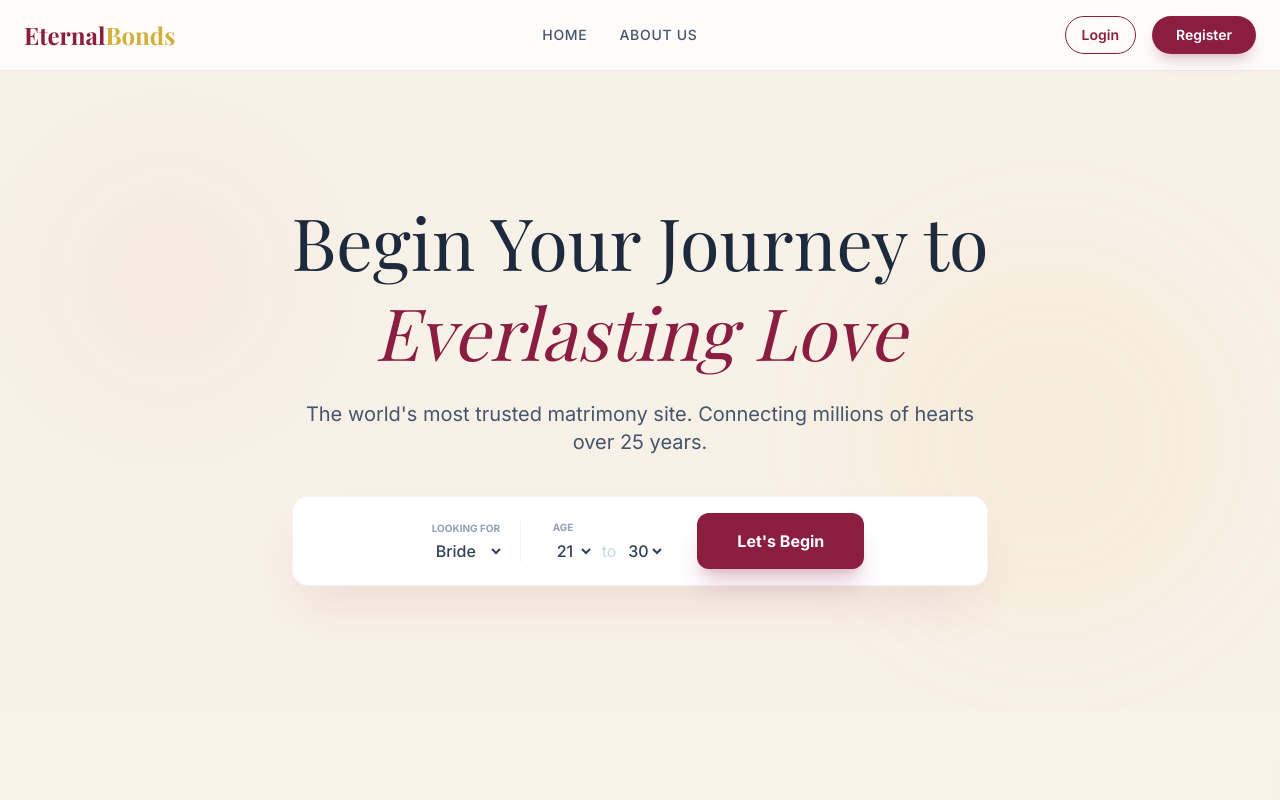
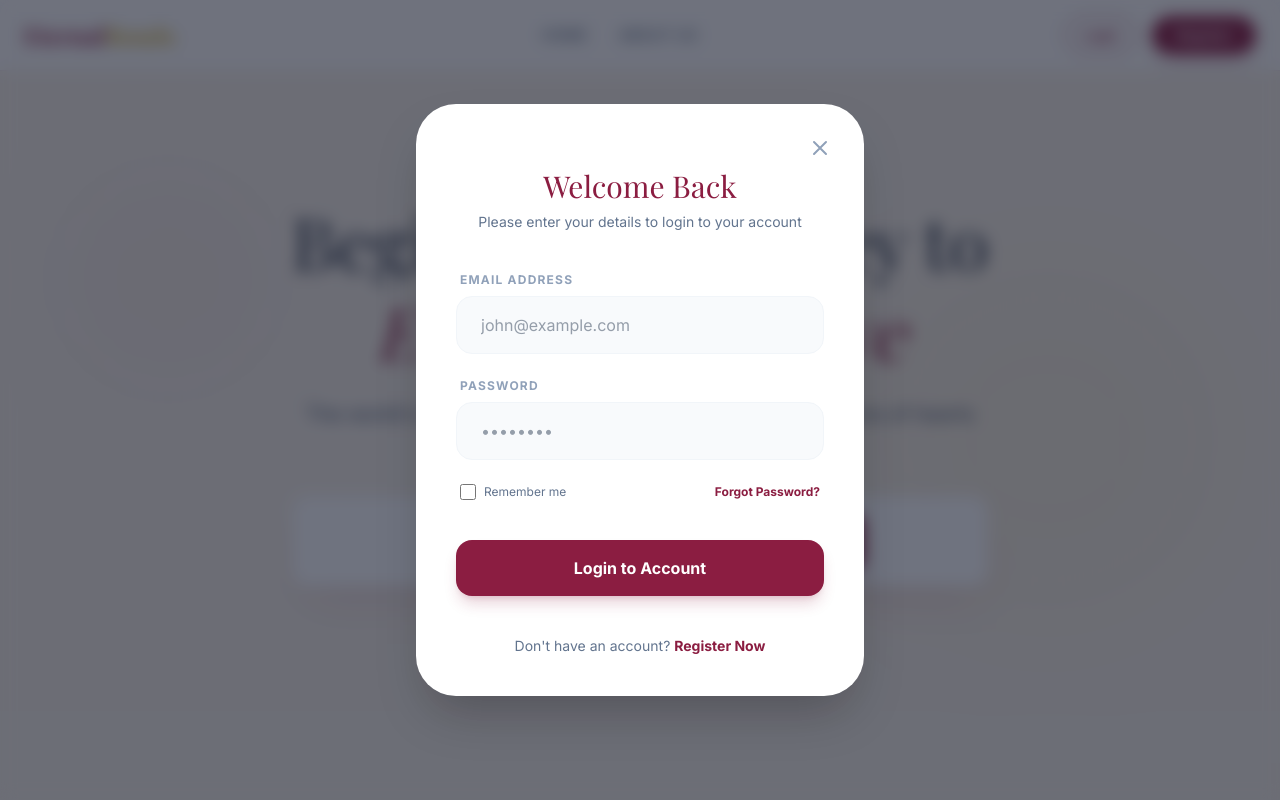
Before and after one commit to shivamsahu7/sahu-fe, a React (Vite) app: page / in a window 1280 px wide. Both pictures are taken after a click on the button "Login". Shown: the top 800 px of the page. Built offline with nearby package versions, Linux system fonts and the light colour scheme; a web font is replaced by a local one.

Commit message:
feat: implement Login API integration with AuthService and Login modal

```diff
--- a/src/App.jsx
+++ b/src/App.jsx
@@ -1,7 +1,15 @@
-import { useState } from 'react'
+import { useState, useEffect } from 'react'
+import Login from './components/auth/Login'
 import './App.css'
 
 function App() {
+  const [isLoginOpen, setIsLoginOpen] = useState(false);
+  const [isLoggedIn, setIsLoggedIn] = useState(false);
+
+  const handleLoginSuccess = () => {
+    setIsLoggedIn(true);
+    // You could also store a token here if the API returned one
+  };
   return (
     <div className="min-h-screen font-sans bg-brand-accent">
       {/* Navbar */}
@@ -14,12 +22,26 @@ function App() {
           <a href="#about" className="hover:text-brand-primary transition-colors">About Us</a>
         </div>
         <div className="flex gap-4">
-          <button className="px-4 py-2 text-sm font-semibold border border-brand-primary text-brand-primary rounded-full hover:bg-brand-primary hover:text-white transition-all cursor-pointer">
-            Login
-          </button>
-          <button className="px-6 py-2 text-sm font-semibold bg-brand-primary text-white rounded-full shadow-lg shadow-brand-primary/20 hover:scale-105 transition-transform cursor-pointer">
-            Register
-          </button>
+          {isLoggedIn ? (
+            <button className="px-6 py-2 text-sm font-semibold bg-brand-primary text-white rounded-full shadow-lg shadow-brand-primary/20 hover:scale-105 transition-transform cursor-pointer flex items-center gap-2">
+              <svg className="w-4 h-4" fill="none" stroke="currentColor" viewBox="0 0 24 24">
+                <path strokeLinecap="round" strokeLinejoin="round" strokeWidth="2" d="M16 7a4 4 0 11-8 0 4 4 0 018 0zM12 14a7 7 0 00-7 7h14a7 7 0 00-7-7z" />
+              </svg>
+              My Profile
+            </button>
+          ) : (
+            <>
+              <button
+                onClick={() => setIsLoginOpen(true)}
+                className="px-4 py-2 text-sm font-semibold border border-brand-primary text-brand-primary rounded-full hover:bg-brand-primary hover:text-white transition-all cursor-pointer"
+              >
+                Login
+              </button>
+              <button className="px-6 py-2 text-sm font-semibold bg-brand-primary text-white rounded-full shadow-lg shadow-brand-primary/20 hover:scale-105 transition-transform cursor-pointer">
+                Register
+              </button>
+            </>
+          )}
         </div>
       </nav>
 
@@ -281,6 +303,13 @@ function App() {
           © 2026 Eternal Bonds Matrimony. All rights reserved.
         </div>
       </footer>
+
+      {/* Auth Modals */}
+      <Login
+        isOpen={isLoginOpen}
+        onClose={() => setIsLoginOpen(false)}
+        onAuthSuccess={handleLoginSuccess}
+      />
     </div>
   )
 }
--- /dev/null
+++ b/src/components/auth/Login.jsx
@@ -0,0 +1,119 @@
+import React, { useState } from 'react';
+import { login } from '../../services/authService';
+
+const Login = ({ isOpen, onClose, onAuthSuccess }) => {
+  const [email, setEmail] = useState('');
+  const [password, setPassword] = useState('');
+  const [error, setError] = useState('');
+  const [loading, setLoading] = useState(false);
+
+  if (!isOpen) return null;
+
+  const handleSubmit = async (e) => {
+    e.preventDefault();
+    setError('');
+    setLoading(true);
+
+    try {
+      await login(email, password);
+      onAuthSuccess();
+      onClose();
+    } catch (err) {
+      setError(err.message || 'Invalid email or password. Please try again.');
+    } finally {
+      setLoading(false);
+    }
+  };
+
+  return (
+    <div className="fixed inset-0 z-[100] flex items-center justify-center p-6 bg-slate-900/60 backdrop-blur-sm">
+      <div className="bg-white w-full max-w-md rounded-[2.5rem] overflow-hidden shadow-2xl relative animate-in fade-in zoom-in duration-300">
+        {/* Close Button */}
+        <button
+          onClick={onClose}
+          className="absolute top-6 right-6 p-2 rounded-full hover:bg-slate-100 transition-colors z-10"
+        >
+          <svg className="w-6 h-6 text-slate-400" fill="none" stroke="currentColor" viewBox="0 0 24 24">
+            <path strokeLinecap="round" strokeLinejoin="round" strokeWidth="2" d="M6 18L18 6M6 6l12 12" />
+          </svg>
+        </button>
+
+        <div className="p-10 pt-16">
+          <div className="text-center mb-10">
+            <h2 className="text-3xl font-serif text-brand-primary mb-2">Welcome Back</h2>
+            <p className="text-slate-500 text-sm">Please enter your details to login to your account</p>
+          </div>
+
+          {error && (
+            <div className="bg-red-50 border border-red-100 text-red-600 text-xs p-4 rounded-xl mb-6 flex items-center gap-3">
+              <svg className="w-5 h-5 flex-shrink-0" fill="currentColor" viewBox="0 0 20 20">
+                <path fillRule="evenodd" d="M18 10a8 8 0 11-16 0 8 8 0 0116 0zm-7 4a1 1 0 11-2 0 1 1 0 012 0zm-1-9a1 1 0 00-1 1v4a1 1 0 102 0V6a1 1 0 00-1-1z" clipRule="evenodd" />
+              </svg>
+              {error}
+            </div>
+          )}
+
+          <form onSubmit={handleSubmit} className="space-y-6">
+            <div>
+              <label className="block text-xs font-bold text-slate-400 uppercase tracking-widest mb-2 ml-1">Email Address</label>
+              <input
+                type="email"
+                value={email}
+                onChange={(e) => setEmail(e.target.value)}
+                autoComplete="email"
+                required
+                className="w-full px-6 py-4 bg-slate-50 border border-slate-100 rounded-2xl focus:outline-none focus:ring-2 focus:ring-brand-primary/20 focus:border-brand-primary transition-all text-slate-700"
+                placeholder="john@example.com"
+              />
+            </div>
+
+            <div>
+              <label className="block text-xs font-bold text-slate-400 uppercase tracking-widest mb-2 ml-1">Password</label>
+              <input
+                type="password"
+                value={password}
+                onChange={(e) => setPassword(e.target.value)}
+                autoComplete="current-password"
+                required
+                className="w-full px-6 py-4 bg-slate-50 border border-slate-100 rounded-2xl focus:outline-none focus:ring-2 focus:ring-brand-primary/20 focus:border-brand-primary transition-all text-slate-700"
+                placeholder="••••••••"
+              />
+            </div>
+
+            <div className="flex items-center justify-between text-xs px-1">
+              <label className="flex items-center gap-2 text-slate-500 cursor-pointer">
+                <input type="checkbox" className="w-4 h-4 rounded border-slate-300 text-brand-primary focus:ring-brand-primary/20 transition-all" />
+                Remember me
+              </label>
+              <a href="#" className="text-brand-primary font-bold hover:underline">Forgot Password?</a>
+            </div>
+
+            <button
+              type="submit"
+              disabled={loading}
+              className="w-full py-4 bg-brand-primary text-white rounded-2xl font-bold hover:bg-brand-primary-dark transition-all transform hover:-translate-y-1 shadow-lg shadow-brand-primary/20 disabled:opacity-50 disabled:transform-none mt-4"
+            >
+              {loading ? (
+                <span className="flex items-center justify-center gap-2">
+                  <svg className="animate-spin h-5 w-5 text-white" fill="none" viewBox="0 0 24 24">
+                    <circle className="opacity-25" cx="12" cy="12" r="10" stroke="currentColor" strokeWidth="4"></circle>
+                    <path className="opacity-75" fill="currentColor" d="M4 12a8 8 0 018-8V0C5.373 0 0 5.373 0 12h4zm2 5.291A7.962 7.962 0 014 12H0c0 3.042 1.135 5.824 3 7.938l3-2.647z"></path>
+                  </svg>
+                  Authenticating...
+                </span>
+              ) : 'Login to Account'}
+            </button>
+          </form>
+
+          <div className="mt-10 text-center">
+            <p className="text-slate-500 text-sm">
+              Don't have an account? <a href="#" className="text-brand-primary font-bold hover:underline">Register Now</a>
+            </p>
+          </div>
+        </div>
+      </div>
+    </div>
+  );
+};
+
+export default Login;
--- /dev/null
+++ b/src/services/authService.js
@@ -0,0 +1,25 @@
+const API_BASE_URL = import.meta.env.VITE_API_URL || 'http://localhost:3001/api/v1';
+
+export const login = async (email, password) => {
+  try {
+    const response = await fetch(`${API_BASE_URL}/user/auth/login`, {
+      method: 'POST',
+      headers: {
+        'Content-Type': 'application/json',
+      },
+      body: JSON.stringify({ email, password }),
+    });
+
+    if (!response.ok) {
+      const errorData = await response.json().catch(() => ({}));
+      throw new Error(errorData.message || `Login failed with status ${response.status}`);
+    }
+
+    // Based on Swagger, 200 OK has No Body.
+    // We assume cookies or headers will handle the session.
+    return { success: true, status: response.status };
+  } catch (error) {
+    console.error('Login Error:', error);
+    throw error;
+  }
+};
```
Also changed, not shown: 1 other file (tests, documents, lock files or other folders).
